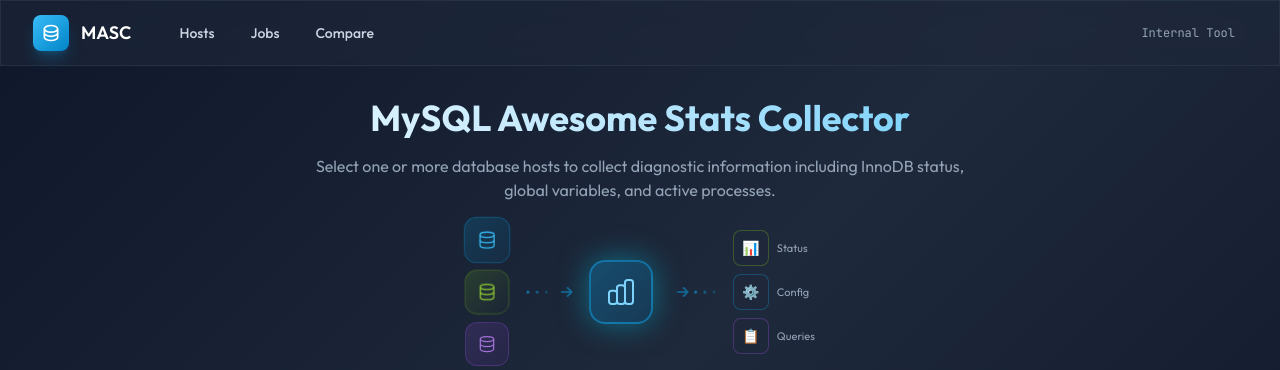
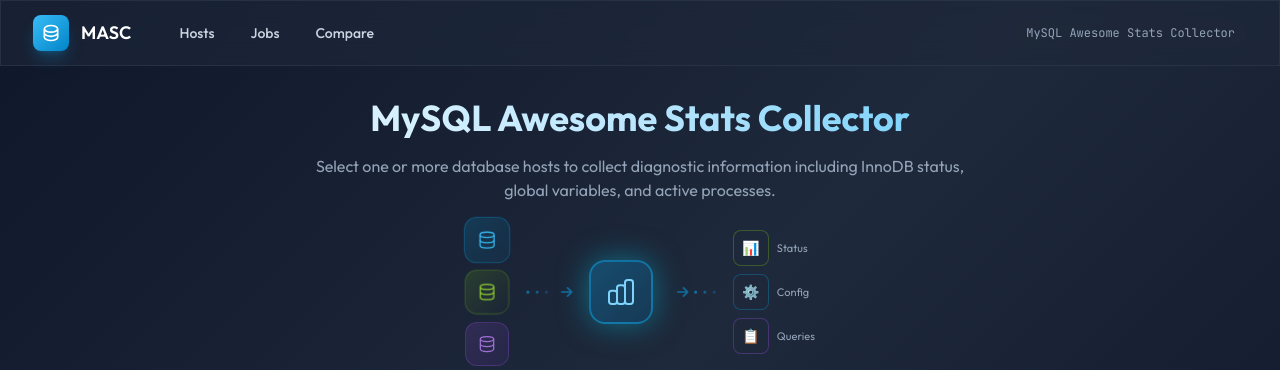
Before and after one commit to k4kratik/mysql-awesome-stats-collector, a FastAPI app: page / in a window 1280 px wide. Shown: the top 370 px of the page. Run offline with FastAPI, Linux system fonts and the light colour scheme; some libraries are stand-ins or nearby versions.

Commit message:
renaming top right header
Signed-off-by: Kratik Jain <kratik1998@gmail.com>

```diff
--- a/app/templates/base.html
+++ b/app/templates/base.html
@@ -191,7 +191,7 @@
                     </div>
                     <div class="flex items-center gap-3">
                         <span class="text-xs font-mono text-midnight-400 bg-midnight-800/50 px-3 py-1.5 rounded-full">
-                            Internal Tool
+                            MySQL Awesome Stats Collector
                         </span>
                     </div>
                 </div>
```
